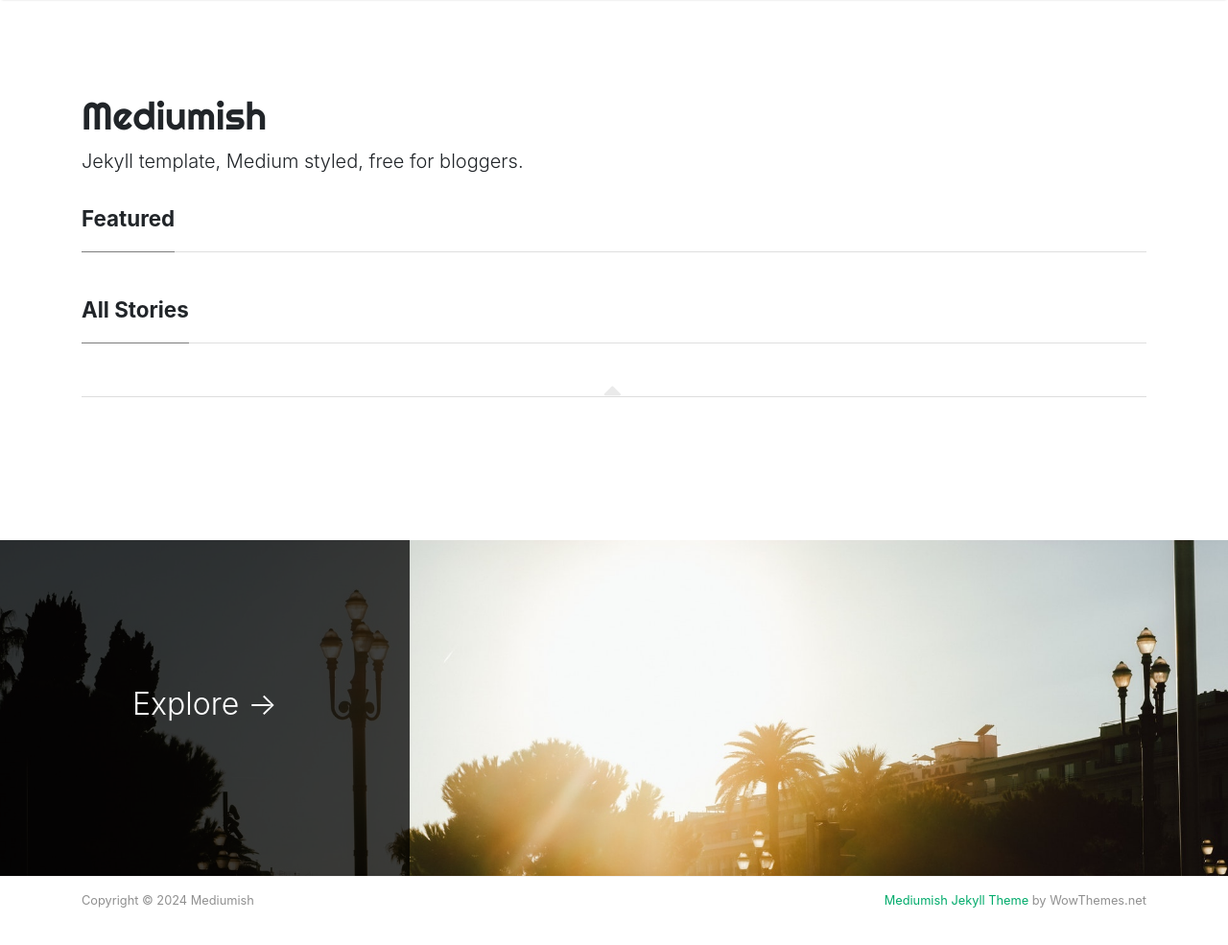
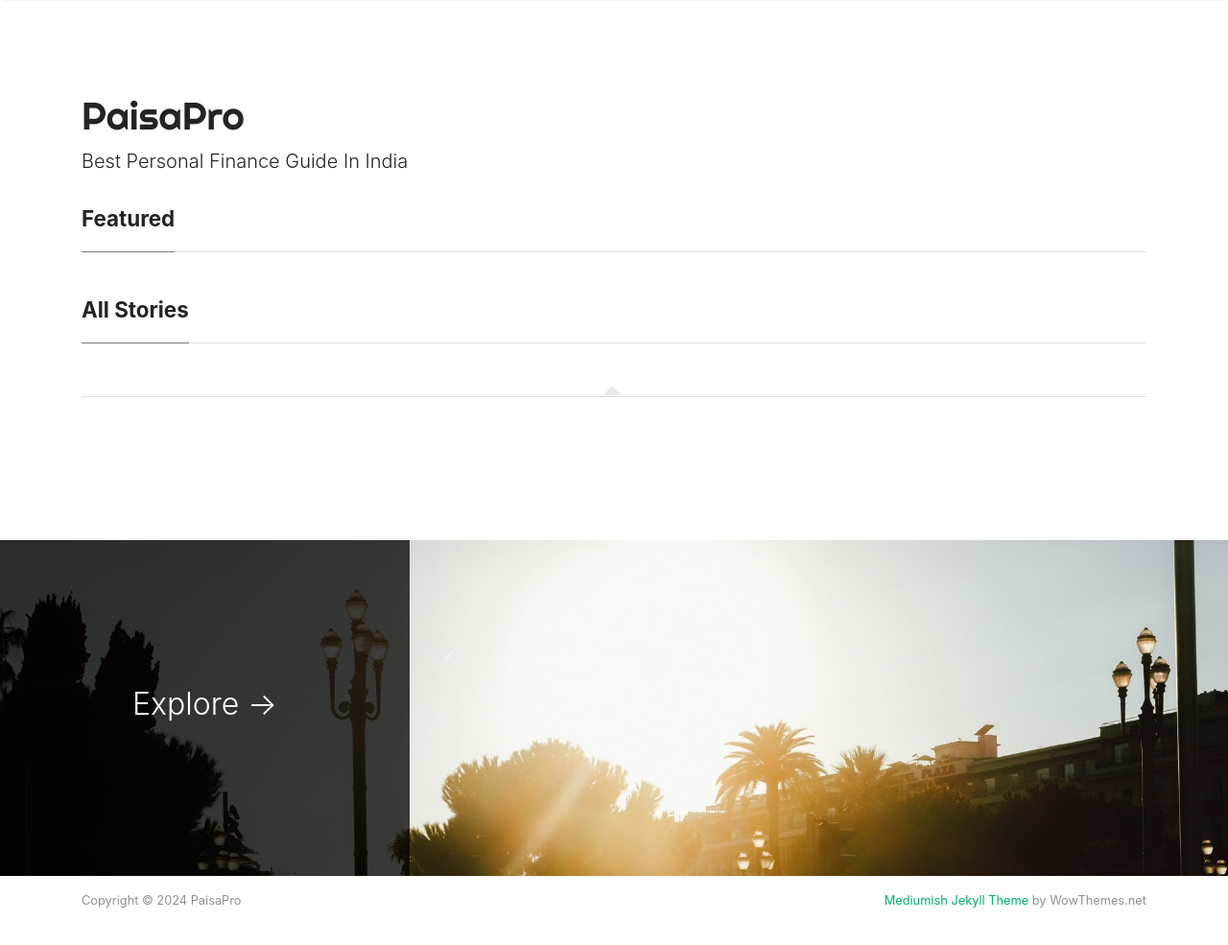
Before and after one commit to cd-nvn/paisapro, a Jekyll site: the page built from index.html, in a window 1280 px wide and 1022 px high. Shown: the top 985 px of the window at 96% size. Built offline with Jekyll 4.4.1, drawn with Linux system fonts in a browser that asks for light colours; nearby versions of some CDN libraries; the list of posts is cut into pages by our own code.

Commit message:
Update _config.yml

```diff
--- a/_config.yml
+++ b/_config.yml
@@ -1,10 +1,10 @@
 # Site
-name: "Mediumish"
-title: "Mediumish"
-description: "Jekyll template, Medium styled, free for bloggers."
+name: "PaisaPro"
+title: "PaisaPro"
+description: "Best Personal Finance Guide In India"
 logo: 'assets/images/logo.png'
 favicon: 'assets/images/logo.png'
-baseurl: /mediumish-theme-jekyll
+baseurl: ""
 google_analytics: 'UA-46278016-1'
 disqus: 'demowebsite'
 mailchimp-list: 'https://wowthemes.us11.list-manage.com/subscribe/post?u=8aeb20a530e124561927d3bd8&amp;id=8c3d2d214b'
@@ -13,23 +13,23 @@
 
 # Authors
 authors:
-  sal:
-    name: Sal
-    display_name: Sal
+  shikha:
+    name: Shikha
+    display_name: Shikha
     gravatar: e56154546cf4be74e393c62d1ae9f9d4
-    email: wowthemesnet@gmail.com
-    web: https://www.wowthemes.net
-    twitter: https://twitter.com/wowthemesnet
-    description: "Author of Mediumish, a Bootstrap Medium styled template available for WordPress, HTML, Ghost and Jekyll. You are currently previewing Jekyll template demo."
-  john:
-    name: John
-    display_name: John
+    email: hello.moneyplan@gmail.com
+    web: https://paisapro.in
+    linkedin: https://linkedin.com/in/shikha-bharti
+    description: "Personal Finance and Derivatives Trading enthusiast"
+  nk:
+    name: NK
+    display_name: NK
     avatar: 'assets/images/avatar.png'
     gravatar: b1cc14991db7a456fcd761680bbc8f81
-    email: wowthemesnet@gmail.com
-    web: https://www.wowthemes.net
-    twitter: https://twitter.com/wowthemesnet
-    description: "This is the author box. Write a short description of the author here. You are currently previewing Mediumish demo, a Jekyll template compatible with Github pages."
+    email: hello.moneyplan@gmail.com
+    web: https://paisapro.in
+    linkedin: https://linkedin.com/in/shikha-bharti
+    description: "All things money"
 
 # Plugins
 plugins:
```
